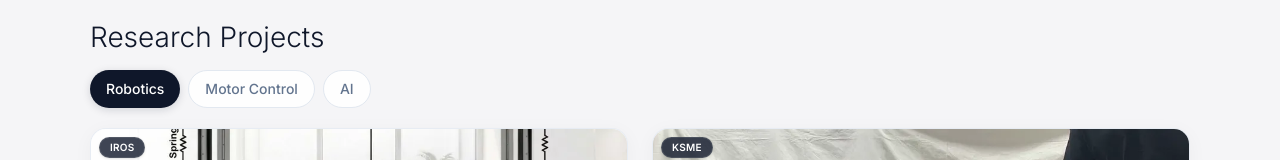
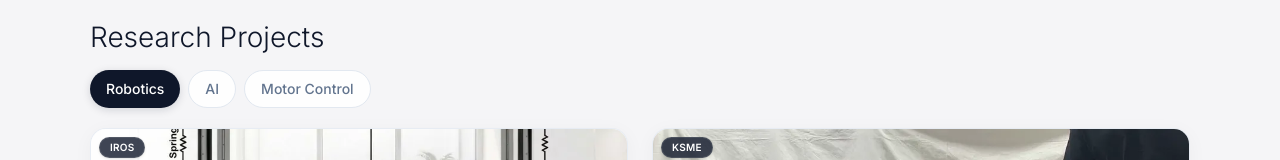
Before and after one commit to ok701/ok701.github.io, a Next.js app: page / in a window 1280 px wide. Shown: the part 746-906 px from the top of the page. Built offline with nearby package versions, Linux system fonts and the light colour scheme.

Commit message:
Fix project gallery and category order

```diff
--- a/src/components/ProjectGallery.tsx
+++ b/src/components/ProjectGallery.tsx
@@ -17,6 +17,12 @@ export default function ProjectGallery({ images, title }: ProjectGalleryProps) {
   const currentDragX = useRef(0);
 
   const total = images.length;
+
+  useEffect(() => {
+    setCurrentIndex(0);
+    setDragOffset(0);
+    setIsDragging(false);
+  }, [images, title]);
 
   const goToPrev = useCallback(() => {
     setCurrentIndex((prev) => Math.max(0, prev - 1));
--- a/src/components/ResearchProjects.tsx
+++ b/src/components/ResearchProjects.tsx
@@ -7,6 +7,8 @@ import ProjectFilter from './ProjectFilter';
 import ProjectCard from './ProjectCard';
 import ProjectDetailModal from './ProjectDetailModal';
 
+const CATEGORY_ORDER = ['Robotics', 'AI', 'Motor Control'];
+
 export default function ResearchProjects() {
   const [projectList, setProjectList] = useState<Project[]>(projects);
   const [selectedProject, setSelectedProject] = useState<Project | null>(null);
@@ -14,7 +16,21 @@ export default function ResearchProjects() {
   // Dynamically extract unique categories
   const categories = useMemo(() => {
     const unique = Array.from(new Set(projectList.map((p) => p.category).filter(Boolean)));
-    return unique.length > 0 ? unique : ['Robotics', 'AI', 'Motor Control'];
+    return unique.length > 0
+      ? unique.sort((a, b) => {
+          const indexA = CATEGORY_ORDER.indexOf(a);
+          const indexB = CATEGORY_ORDER.indexOf(b);
+
+          if (indexA === -1 && indexB === -1) {
+            return a.localeCompare(b);
+          }
+
+          if (indexA === -1) return 1;
+          if (indexB === -1) return -1;
+
+          return indexA - indexB;
+        })
+      : CATEGORY_ORDER;
   }, [projectList]);
 
   const [activeCategory, setActiveCategory] = useState<string>('Robotics');
```
